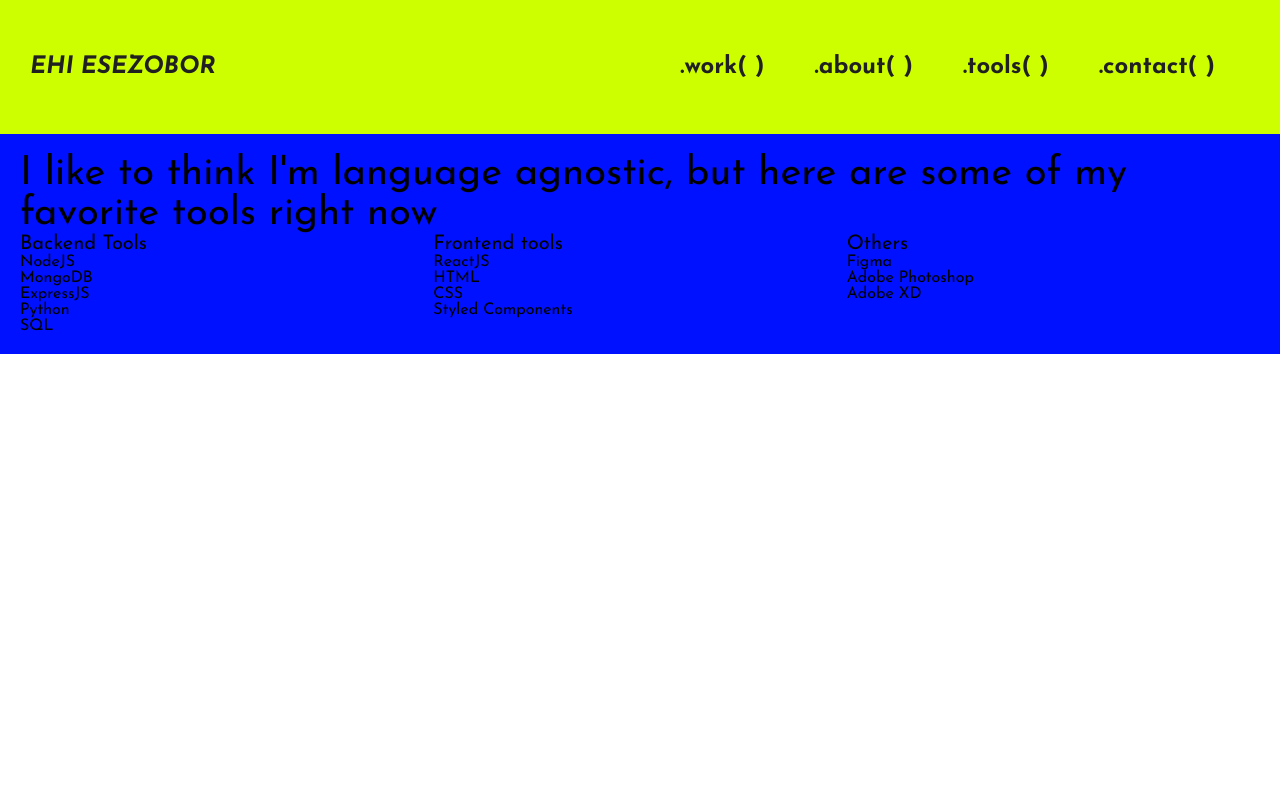
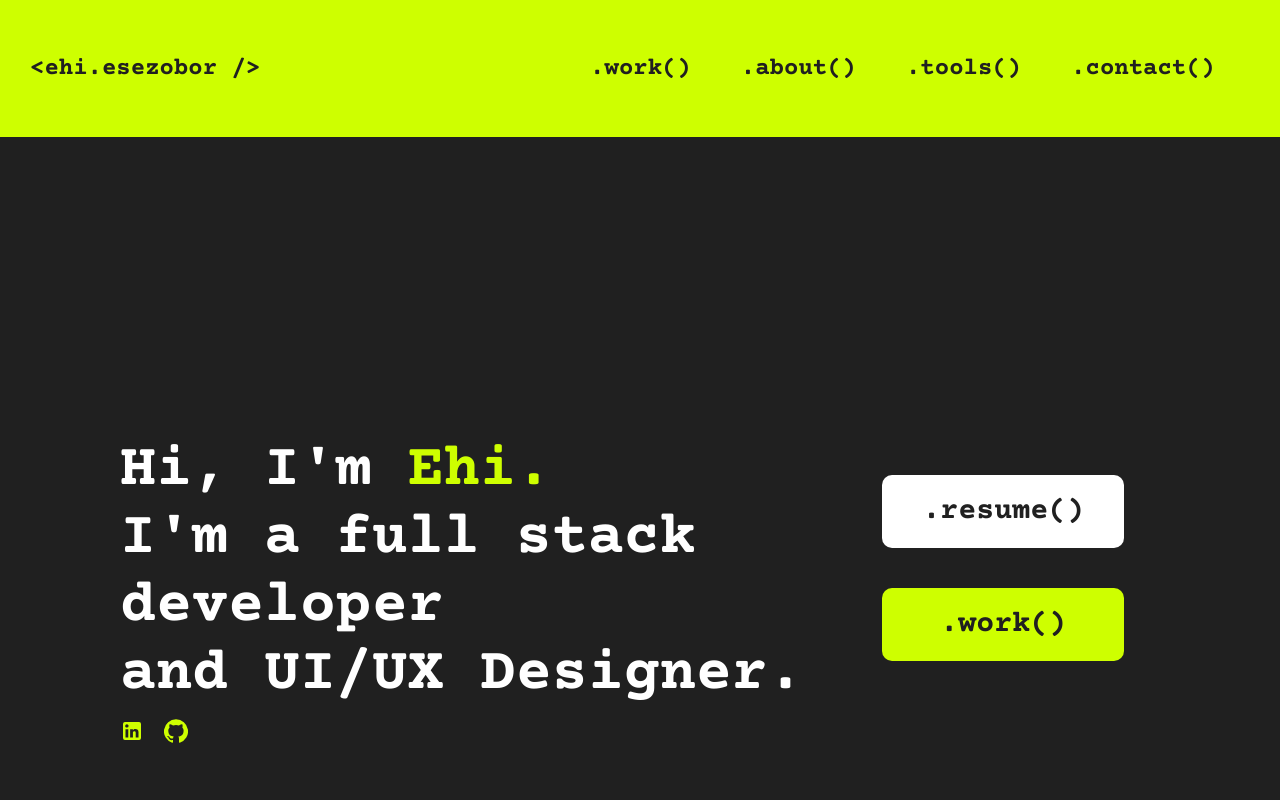
Before and after one commit to Leehis/ehi-esezobor-website, a React (Create React App) app: page / in a window 1280 px wide. Shown: the top 800 px of the page. Built offline with nearby package versions, Linux system fonts and the light colour scheme.

Commit message:
Navbar animation done

```diff
--- a/public/index.html
+++ b/public/index.html
@@ -10,7 +10,7 @@
       content="Web site created using create-react-app"
     />
     <link
-      href="https://fonts.googleapis.com/css2?family=Josefin+Sans:ital,wght@0,100;0,200;0,300;0,400;0,500;0,600;0,700;1,100;1,200;1,300;1,400;1,500;1,600;1,700&family=Montserrat:ital,wght@0,600;0,700;0,800;0,900;1,800&display=swap"
+      href="https://fonts.googleapis.com/css2?family=Courier+Prime:ital,wght@0,400;0,700;1,400;1,700&family=Josefin+Sans:ital,wght@0,100;0,200;0,300;0,400;0,500;0,600;0,700;1,100;1,200;1,300;1,400;1,500;1,600;1,700&family=Montserrat:ital,wght@0,600;0,700;0,800;0,900;1,800&display=swap"
       rel="stylesheet"
     />
     <link rel="manifest" href="%PUBLIC_URL%/manifest.json" />
--- a/src/App.css
+++ b/src/App.css
@@ -2,5 +2,6 @@
   margin: 0;
   padding: 0;
   box-sizing: border-box;
-  font-family: 'Josefin Sans', sans-serif;
+  /* font-family: 'Josefin Sans', sans-serif; */
+  font-family: 'Courier Prime', monospace;
 }
--- a/src/App.js
+++ b/src/App.js
@@ -7,6 +7,7 @@ function App() {
   return (
     <>
       <Navbar />
+      <Hero />
       <Tools />
     </>
   )
--- a/src/components/hero/Hero.jsx
+++ b/src/components/hero/Hero.jsx
@@ -10,7 +10,8 @@ const Hero = () => {
             Hi, I'm <span className='name'>Ehi.</span>
           </div>
           <div className='heroSubtitle'>
-            I'm a full stack developer and UI/UX Designer.
+            I'm a full stack developer
+            <br /> and UI/UX Designer.
           </div>
           <div className='socials'>
             <ul className='socialList'>
@@ -24,8 +25,8 @@ const Hero = () => {
           </div>
         </div>
         <div className='rightHeroContent'>
-          <button className='hire'>.resume( )</button>
-          <button className='contact'>.work( )</button>
+          <button className='hire'>.resume()</button>
+          <button className='work'>.work()</button>
         </div>
       </div>
     </div>
--- a/src/components/hero/hero.css
+++ b/src/components/hero/hero.css
@@ -1,7 +1,8 @@
 /* font-family: 'Montserrat', sans-serif; */
 .hero {
-  background-color: #006b61;
-  color: black;
+  background-color: #202020;
+  color: white;
+  height: 800px;
 }
 
 .heroWrapper {
@@ -9,20 +10,43 @@
   padding: 100px 100px;
   display: flex;
   justify-content: center;
+  align-items: center;
+  /* position: relative; */
 }
 
 .leftHeroContent {
   flex: 4;
   font-weight: 600;
+  padding-top: 200px;
+  padding-left: 20px;
 }
 
 .heroTitle {
   font-size: 60px;
-  color: #202020;
+  color: white;
+
+  /* position: absolute;
+  width: 289px;
+  height: 45px;
+  left: 156px;
+  top: 343px;
+
+  font-family: Courier New;
+  font-style: normal;
+  font-weight: bold;
+  line-height: 45px;
+
+  color: #ffffff; */
 }
 
 .heroSubtitle {
   font-size: 60px;
+
+  /* position: absolute;
+  width: 625px;
+  height: 99px;
+  left: 156px;
+  top: 397px; */
 }
 
 .name {
@@ -54,16 +78,25 @@
   display: grid;
   justify-content: center;
   align-items: center;
+  padding-top: 150px;
 }
 
 .hire,
-.contact {
-  background-color: #202020;
+.work {
   border: 0px;
   cursor: pointer;
-  color: #ceff00;
-  margin: 10px 0px;
-  font-size: 40px;
+  color: #202020;
+  margin: 20px 0px;
+  font-size: 30px;
   border-radius: 10px;
-  padding: 20px 30px;
+  padding: 20px 40px;
+  font-weight: bold;
 }
+
+.hire {
+  background-color: white;
+}
+
+.work {
+  background-color: #ceff00;
+}
--- a/src/components/navbar/Navbar.jsx
+++ b/src/components/navbar/Navbar.jsx
@@ -5,15 +5,15 @@ const Navbar = () => {
     <div className='navbar'>
       <div className='navbarWrapper'>
         <div className='topLeft'>
-          <div className='leftContent'>EHI ESEZOBOR</div>
+          <div className='leftContent'>{'<ehi.esezobor />'}</div>
         </div>
 
         <div className='topRight'>
           <ul className='rightContent'>
-            <li className='rightItems'>.work( )</li>
-            <li className='rightItems'>.about( )</li>
-            <li className='rightItems'>.tools( )</li>
-            <li className='rightItems'>.contact( )</li>
+            <li className='rightItems'>.work()</li>
+            <li className='rightItems'>.about()</li>
+            <li className='rightItems'>.tools()</li>
+            <li className='rightItems'>.contact()</li>
           </ul>
         </div>
       </div>
--- a/src/components/navbar/navbar.css
+++ b/src/components/navbar/navbar.css
@@ -33,7 +33,7 @@
   color: #202020;
   font-weight: 900;
   cursor: pointer;
-  font-style: oblique;
+  /* font-style: oblique; */
 }
 
 .topRight {
@@ -55,10 +55,18 @@
   border-radius: 10px;
   padding: 15px 15px;
   font-weight: 900;
+
+  background: linear-gradient(to right, #202020 50%, #ffffff 50%, #ffffff);
+  background-size: 200%;
+  -webkit-text-fill-color: transparent;
+  -webkit-background-clip: text;
+  transition: all 0.2s ease-in-out;
 }
 
 .rightItems:hover {
-  background-color: #006b61;
+  /* background-color: #006b61;
   color: #ceff00;
-  font-style: oblique;
+  font-style: oblique; */
+  background-position: -100%;
+  /* transform: scale(1.1); */
 }
```
